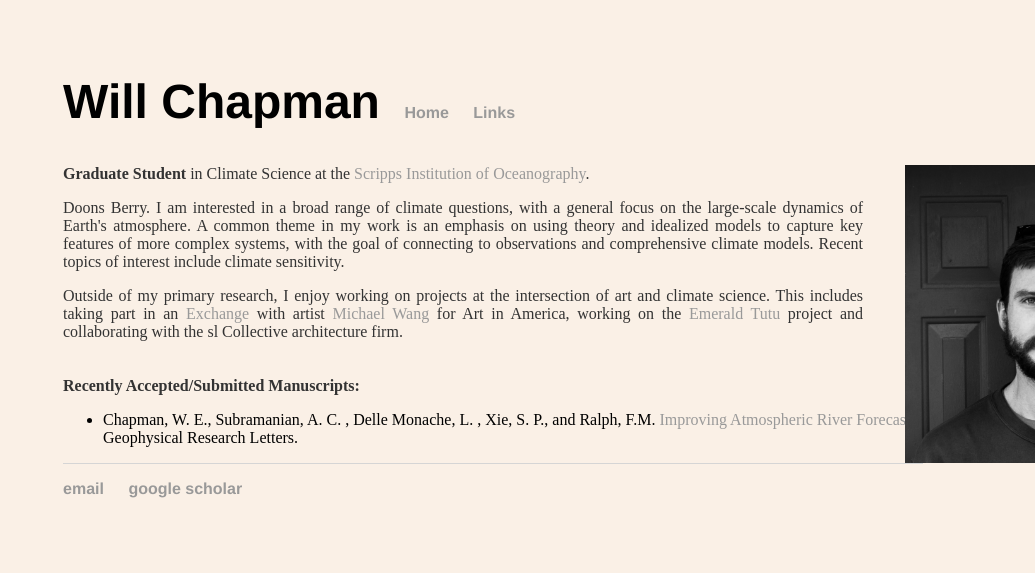
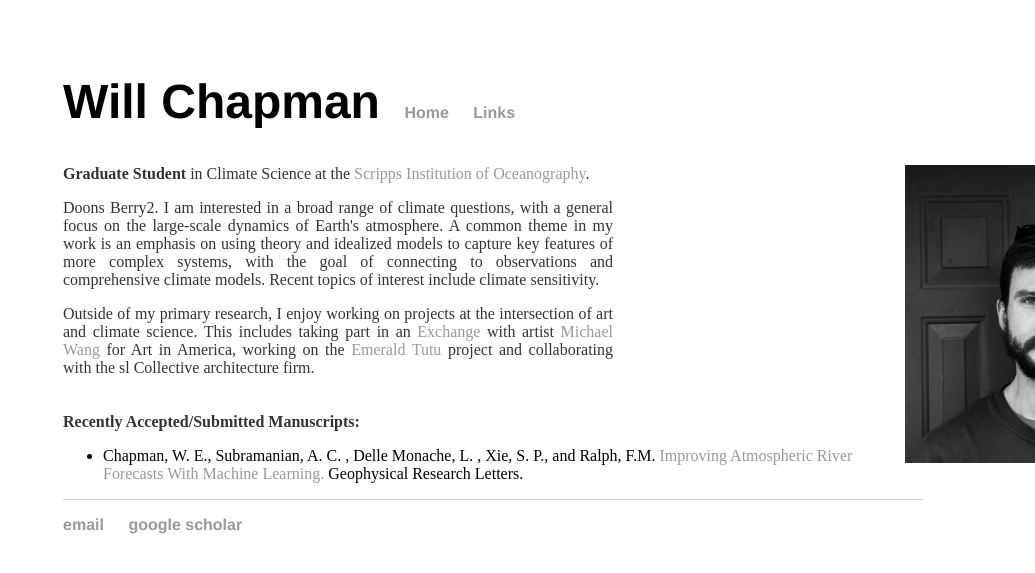
Before and after one commit to WillyChap/willychap_beta.github.io, a Jekyll site: the page built from index.html, in a window 1280 px wide. Shown: the top 573 px of the page, without its empty margins (245-1280 px from the left). Built offline with Jekyll 4.4.1, drawn with Linux system fonts in a browser that asks for light colours.

Commit message:
Update index.html

```diff
--- a/index.html
+++ b/index.html
@@ -3,18 +3,28 @@
 title: Will Chapman
 ---
 
-<style>
-body {
-  background-color: linen;
+  <style>
+br {
+  content: " ";
+  display: block;
+  margin: 50px;
 }
-
-h1 {
-  color: maroon;
-  margin-left: 40px;
+br2 {
+  content: " ";
+  display: block;
+  margin: 120px;
 }
-</style>
-
-
+p.ex {
+    width: 550px;
+}
+ul.ex {
+    width: 800px;
+}
+div.relative {
+    position: relative;
+    left: 30px;
+}
+  </style>
 
 
 <div class="blurb">
@@ -22,7 +32,7 @@
 
 	<p class="ex", style="padding-top:20px"><font size=3><b>Graduate Student</b> in Climate Science at the <a href="https://scripps.ucsd.edu/">Scripps Institution of Oceanography</a>.
 
-	<p class="ex"><font size=3> Doons Berry. I am interested in a broad range of climate questions, with a general focus on the large-scale dynamics of Earth's atmosphere. A common theme in my work is an emphasis on using theory and idealized models to capture key features of more complex systems, with the goal of connecting to observations and comprehensive climate models. Recent topics of interest include climate sensitivity.</font></p>
+	<p class="ex"><font size=3> Doons Berry2. I am interested in a broad range of climate questions, with a general focus on the large-scale dynamics of Earth's atmosphere. A common theme in my work is an emphasis on using theory and idealized models to capture key features of more complex systems, with the goal of connecting to observations and comprehensive climate models. Recent topics of interest include climate sensitivity.</font></p>
 
 	<p class="ex"><font size=3>Outside of my primary research, I enjoy working on projects at the intersection of art and climate science. This includes taking part in an <a href="https://www.artnews.com/art-in-america/interviews/visualizing-climate-change-michael-wang-nick-lutsko-1202681918/">Exchange</a> with artist <a href="https://michaelwang.info/">Michael Wang</a> for Art in America, working on the <a href="https://vimeo.com/266553400">Emerald Tutu</a> project and collaborating with the sl Collective architecture firm.</font></p>
 
```
